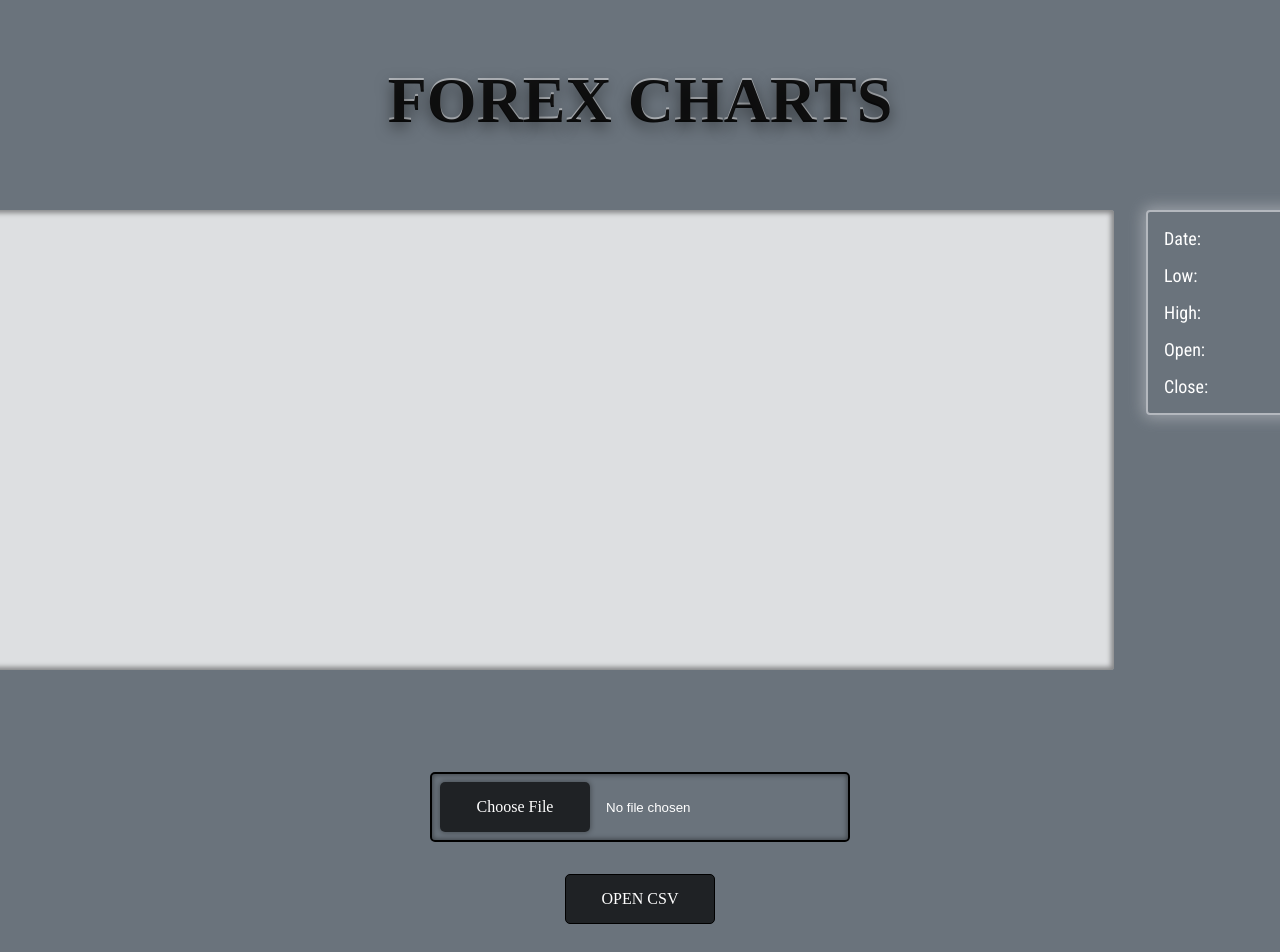
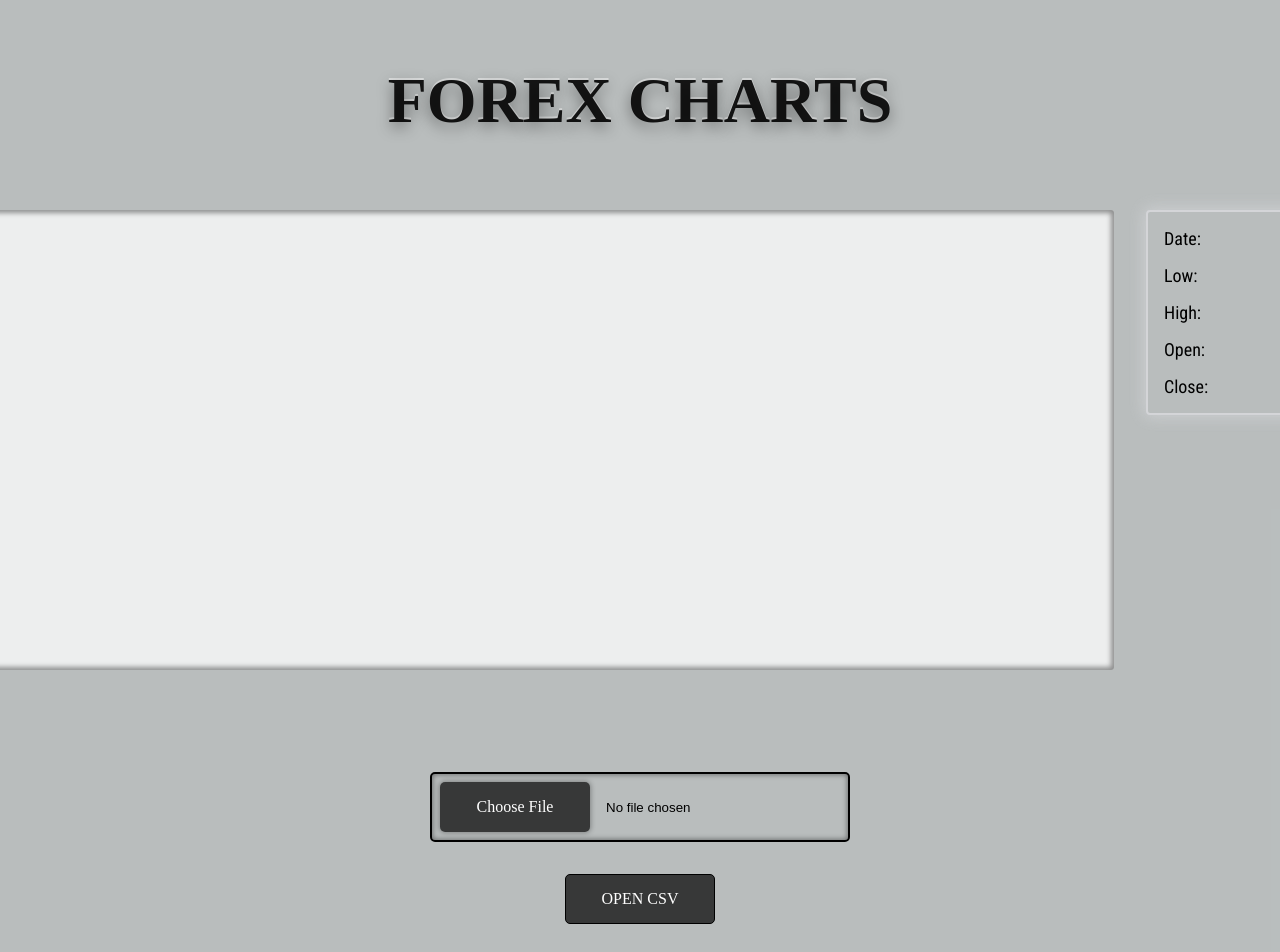
Before and after one commit to georgeonisiforou/Forex-Charts, a Next.js app: page / in a window 1280 px wide. Shown: the top 952 px of the page. Built offline with nearby package versions, Linux system fonts and the light colour scheme; a web font is replaced by a local one.

Commit message:
styling modifications

```diff
--- a/components/ForexTable.js
+++ b/components/ForexTable.js
@@ -10,14 +10,14 @@ const Container = styled.div`
   align-items: center;
   padding: 64px;
   gap: 32px;
-  background-color: rgba(90, 100, 110, 0.9);
+  background-color: rgba(100, 110, 110, 0.45);
 `;
 
 const Title = styled.h1`
   font-size: 64px;
   font-family: "ADLaM Display", cursive;
   color: rgba(0, 0, 0, 0.9);
-  text-shadow: 0 0.15ch 15px rgba(0, 0, 0, 0.5),
+  text-shadow: 0 0.15ch 15px rgba(0, 0, 0, 0.4),
     0 -2px 0 rgba(255, 255, 255, 0.5);
 `;
 
@@ -39,7 +39,7 @@ const InfoSidebar = styled.div`
   border-radius: 4px;
   font-size: 18px;
   box-shadow: 0px 0px 15px 3px rgba(230, 230, 235, 0.4);
-  color: #fff;
+  color: #000;
 `;
 
 const Table = styled.div`
@@ -68,7 +68,6 @@ const Cell = styled.div`
   justify-content: center;
   align-items: center;
   height: 50px;
-  color: #fff;
 `;
 
 const FetchDataBtn = styled.button`
@@ -96,7 +95,7 @@ const InputFile = styled.input`
   border-radius: 5px;
   border: 2px solid #000;
   box-shadow: inset 0px 0px 5px 1px rgba(0, 0, 0, 0.4);
-  color: #fff;
+  color: #000;
 
   &::file-selector-button {
     background-color: rgba(0, 0, 0, 0.7);
@@ -126,7 +125,7 @@ const GraphContainer = styled.div`
 const YAxisLine = styled.div`
   width: 10px;
   height: 2px;
-  background-color: #fff;
+  background-color: #000;
 `;
 
 const YAxisValue = styled.div`
@@ -137,13 +136,13 @@ const YAxisValue = styled.div`
   position: absolute;
   left: -80px;
   bottom: ${({ positionb }) => `${positionb}px`};
-  color: #fff;
+  color: #000;
 `;
 
 const XAxisLine = styled.div`
   width: 2px;
   height: 10px;
-  background-color: #fff;
+  background-color: #000;
 `;
 
 const XAxisValue = styled.div`
@@ -153,8 +152,8 @@ const XAxisValue = styled.div`
   position: absolute;
   left: ${({ positionl }) => `${positionl}px`};
   bottom: -20px;
-  font-size: 8px;
-  color: #fff;
+  font-size: 9px;
+  color: #000;
 `;
 
 const LowHighLine = styled.div`
@@ -409,12 +408,13 @@ const ForexTable = () => {
               <YAxisLine />
             </YAxisValue>
           ))}
-          {xAxisV.map((el, idx) => (
-            <XAxisValue key={idx} positionl={xAxis[idx]}>
-              <XAxisLine />
-              {el.value}
-            </XAxisValue>
-          ))}
+          {xAxisV.length < 31 &&
+            xAxisV.map((el, idx) => (
+              <XAxisValue key={idx} positionl={xAxis[idx]}>
+                <XAxisLine />
+                {el.value}
+              </XAxisValue>
+            ))}
           {graph.map((el, idx) => (
             <div key={idx}>
               <LowHighLine
```
